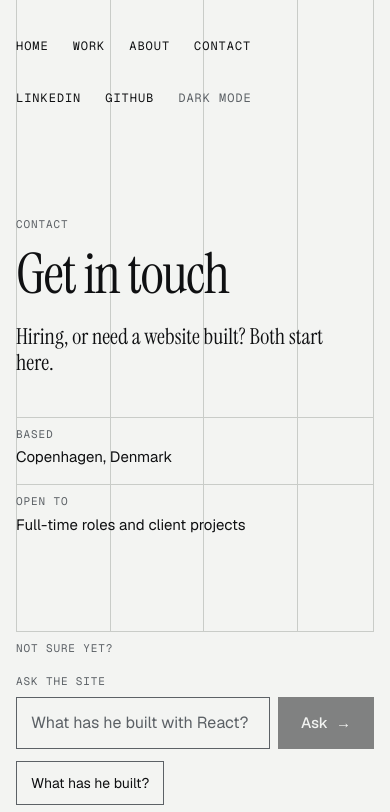
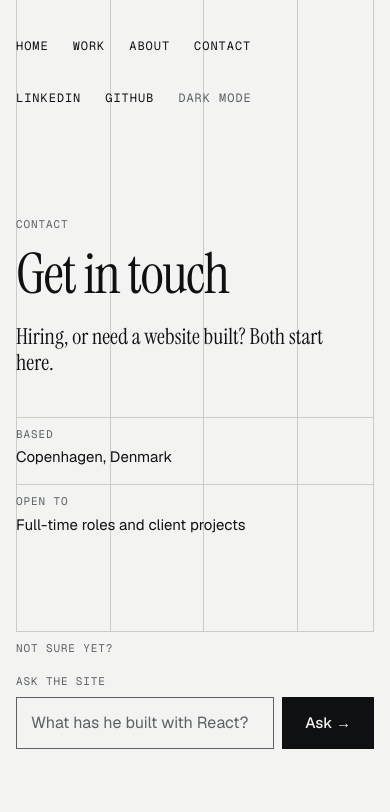
Before and after one commit to Taninwat-55/my-portfolio, a Next.js app: page /contact in a window 390 px wide. Shown: the top 812 px of the page. Built offline with nearby package versions, Linux system fonts and the light colour scheme.

Commit message:
Ask the site loads on the first move
The chat code on the homepage cost a slow phone blocking time
(Lighthouse, 12x CPU: perf 79-87). AskSiteLazy shows a same-shape
placeholder and loads the box after the first interaction: perf 92,
TBT ~115 ms.

```diff
--- a/app/(world)/contact/page.tsx
+++ b/app/(world)/contact/page.tsx
@@ -1,7 +1,7 @@
 import type { Metadata } from "next";
 import Link from "next/link";
 import { aboutPage, contactPage, founding, foundingOpen, foundingSpotsLine, foundingTerms, personalInfo } from "@/app/data";
-import { AskSite } from "@/app/world/AskSite";
+import { AskSiteLazy } from "@/app/world/AskSiteLazy";
 import { EnquiryForm } from "@/app/world/EnquiryForm";
 import { GridLines } from "@/app/world/GridLines";
 import { WorldFooter } from "@/app/world/WorldFooter";
@@ -57,7 +57,7 @@ export default function ContactPage() {
             Not sure yet?
           </h2>
           <div className={`${styles.content} ${styles.narrow}`}>
-            <AskSite />
+            <AskSiteLazy />
           </div>
         </section>
 
--- a/app/(world)/page.tsx
+++ b/app/(world)/page.tsx
@@ -6,7 +6,7 @@ import { SmoothScroll } from "@/app/world/SmoothScroll";
 import { WorldFooter } from "@/app/world/WorldFooter";
 import { WorldNav } from "@/app/world/WorldNav";
 import { WorldShell } from "@/app/world/WorldShell";
-import { AskSite } from "@/app/world/AskSite";
+import { AskSiteLazy } from "@/app/world/AskSiteLazy";
 import { Door } from "@/app/world/effects/crystallize/Door";
 import { Hall } from "@/app/world/effects/crystallize/Hall";
 import { Loader } from "@/app/world/effects/crystallize/Loader";
@@ -116,7 +116,7 @@ export default function Home() {
                 <Link href="/services">Build mine</Link>
               </li>
             </ul>
-            <AskSite className={styles.askSite} />
+            <AskSiteLazy className={styles.askSite} />
           </section>
 
         </div>
--- /dev/null
+++ b/app/world/AskSiteLazy.tsx
@@ -0,0 +1,33 @@
+"use client";
+
+import dynamic from "next/dynamic";
+import { useFirstInteraction } from "./useFirstInteraction";
+import styles from "./ask.module.css";
+
+/**
+ * Ask the site, loaded on the visitor's first move. The chat code (the AI
+ * SDK's useChat and its stream parser) cost the homepage blocking time on a
+ * slow phone (Lighthouse, 2026-10-26), and nobody asks before they have
+ * moved. Until then a placeholder with the same shape holds the space.
+ */
+const AskSite = dynamic(() => import("./AskSite").then((m) => m.AskSite), {
+  ssr: false,
+  loading: () => <Placeholder />,
+});
+
+function Placeholder() {
+  return (
+    <div className={styles.ask} aria-hidden="true">
+      <span className={styles.label}>Ask the site</span>
+      <div className={styles.row}>
+        <span className={`${styles.input} ${styles.placeholder}`}>What has he built with React?</span>
+        <span className={styles.submit}>Ask →</span>
+      </div>
+    </div>
+  );
+}
+
+export function AskSiteLazy({ className }: { className?: string }) {
+  const awake = useFirstInteraction();
+  return <div className={className}>{awake ? <AskSite /> : <Placeholder />}</div>;
+}
--- a/app/world/ask.module.css
+++ b/app/world/ask.module.css
@@ -40,8 +40,15 @@
   border-color: var(--signal);
 }
 
-.input::placeholder {
+.input::placeholder,
+.placeholder {
   color: var(--muted);
+}
+
+/* The lazy placeholder's input: same box, plain text. */
+.placeholder {
+  display: flex;
+  align-items: center;
 }
 
 .submit {
```
